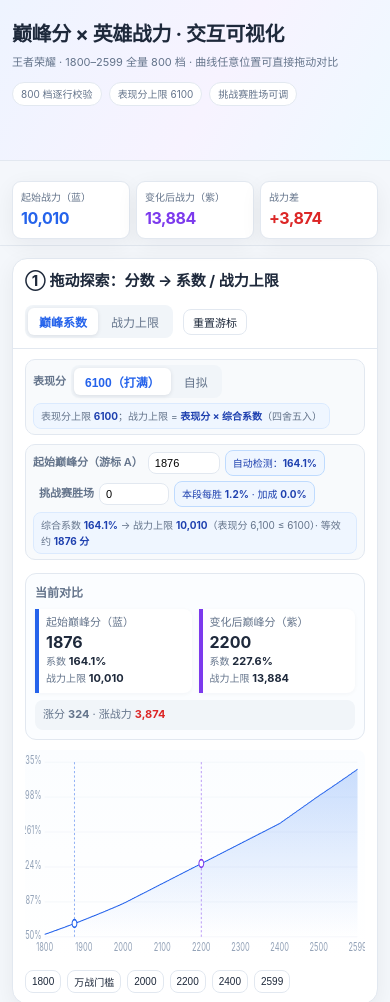
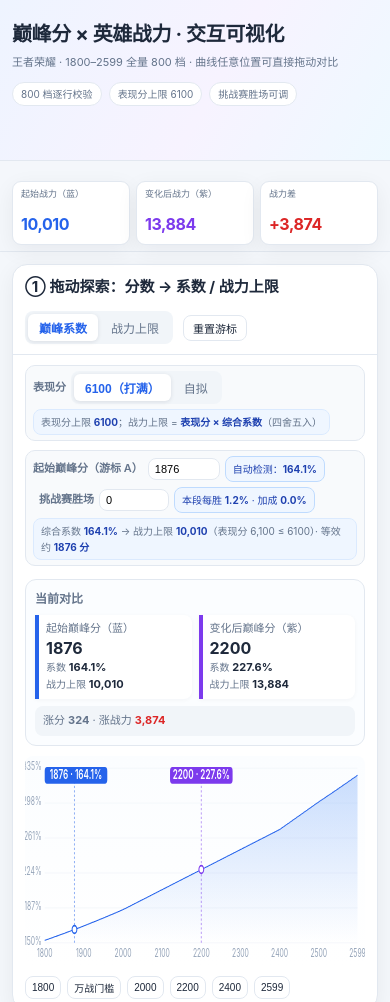
Before and after one commit to UuK1111111/7788.github.io, a plain HTML site: page index.html in a window 390 px wide. Shown: the top 1002 px of the page. Drawn offline with Linux system fonts and the light colour scheme.

Commit message:
Add files via upload

```diff
--- a/index.html
+++ b/index.html
@@ -95,8 +95,8 @@
     .badge{font-size:10px;padding:3px 8px}
     .kpis{position:sticky;top:0;z-index:20;grid-template-columns:repeat(3,1fr);gap:6px;margin:0 -12px 12px;padding:6px 12px;background:var(--bg);border-bottom:1px solid var(--line)}
     .kpi{padding:7px 8px;border-radius:9px}
-    .kpi .label{font-size:10px;white-space:nowrap;overflow:hidden;text-overflow:ellipsis}
-    .kpi .value{font-size:16px}
+    .kpi .label{font-size:9px;line-height:1.2;min-height:22px;white-space:normal;overflow:visible;text-overflow:clip}
+    .kpi .value{font-size:16px;white-space:nowrap}
     .kpi .hint{display:none}
     .card{margin-bottom:12px}
     .hd,.bd{padding:10px 12px}
@@ -111,8 +111,7 @@
     .delta{padding:6px 8px;font-size:11px}
     .tipmini{display:none}
     #chart{height:210px;border-radius:8px}
-    #chart .lblbg,#chart .lbl{display:none}
-    #chart #grid text{font-size:22px}
+    #chart #grid text{font-size:20px}
     .jumps .btn{padding:3px 6px;font-size:10px}
     .basebox{padding:5px 7px;gap:5px}
     .basebox label{font-size:11px}
@@ -282,14 +281,19 @@ function winPer(score){
 const svg=$('#chart'), grid=$('#grid'), area=$('#area'), line=$('#line');
 const ha=$('#ha'), hb=$('#hb');
 function setHandle(g,s,color){
+  const narrow=window.innerWidth<=600;
+  const lw=narrow?184:118, lh=narrow?30:22, fs=narrow?24:11;
   const xx=x(s), yy=y(val(s));
   const vline=g.querySelector('.vline');
   vline.setAttribute('x1',xx); vline.setAttribute('x2',xx);
   const dot=g.querySelector('.dot'); dot.setAttribute('cx',xx); dot.setAttribute('cy',yy);
-  const bx=Math.max(L,Math.min(W-R-118,xx-59));
-  const bg=g.querySelector('.lblbg'); bg.setAttribute('x',bx); bg.setAttribute('y',T-2);
+  const bx=Math.max(L,Math.min(W-R-lw,xx-lw/2));
+  const bg=g.querySelector('.lblbg');
+  bg.setAttribute('x',bx); bg.setAttribute('y',T-2);
+  bg.setAttribute('width',lw); bg.setAttribute('height',lh);
   const label=g.querySelector('.lbl');
-  label.setAttribute('x',bx+59);
+  label.setAttribute('x',bx+lw/2); label.setAttribute('y',T+(narrow?19:13));
+  label.setAttribute('font-size',fs);
   label.textContent = s+' · '+(mode==='coef' ? combinedCoef(s)+'%' : fmt(shownPower(s)));
 }
 function rebuildCurve(){
@@ -454,6 +458,11 @@ function doQuery(){
 $('#qBtn').onclick=doQuery;
 $('#qScore').addEventListener('keydown',e=>{if(e.key==='Enter')doQuery();});
 
+let resizeTimer;
+window.addEventListener('resize',()=>{
+  clearTimeout(resizeTimer);
+  resizeTimer=setTimeout(()=>{setHandle(ha,A);setHandle(hb,B);rebuildCurve();},80);
+});
 renderTabs(); refreshAll();
 </script>
 </body>
```
